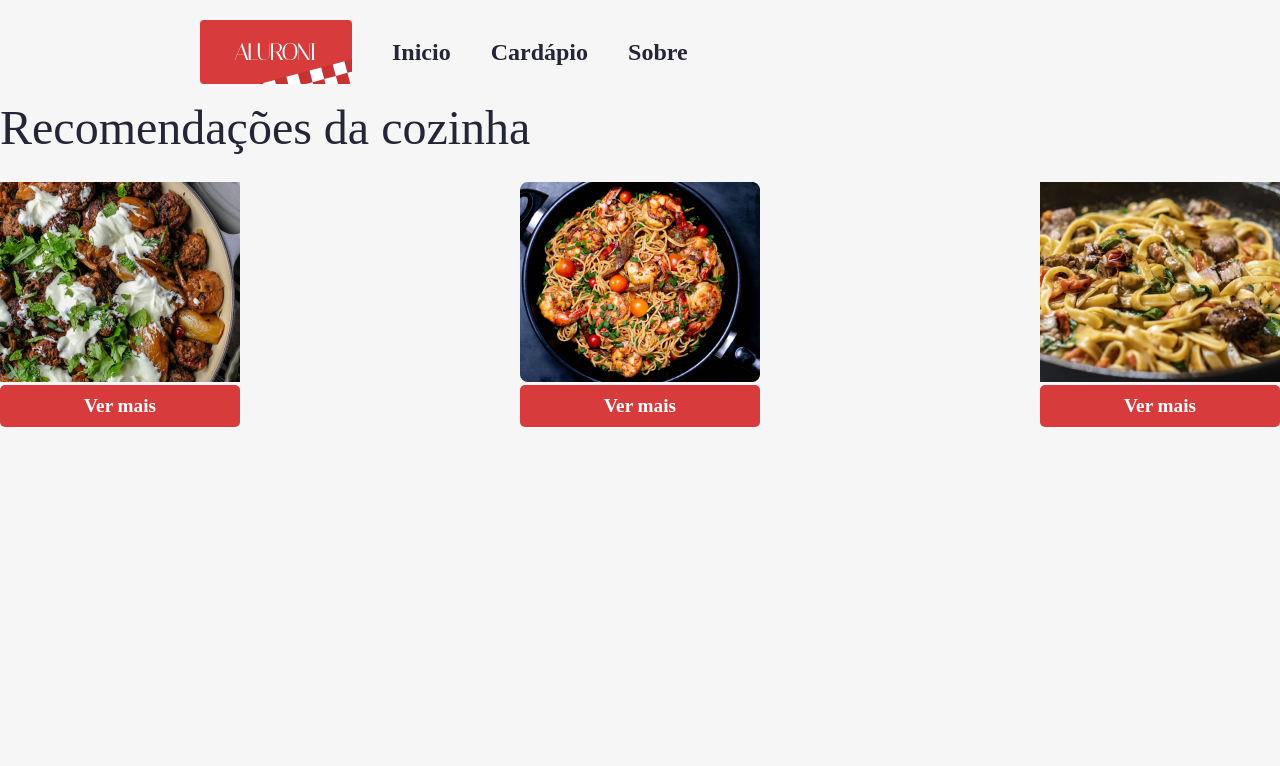
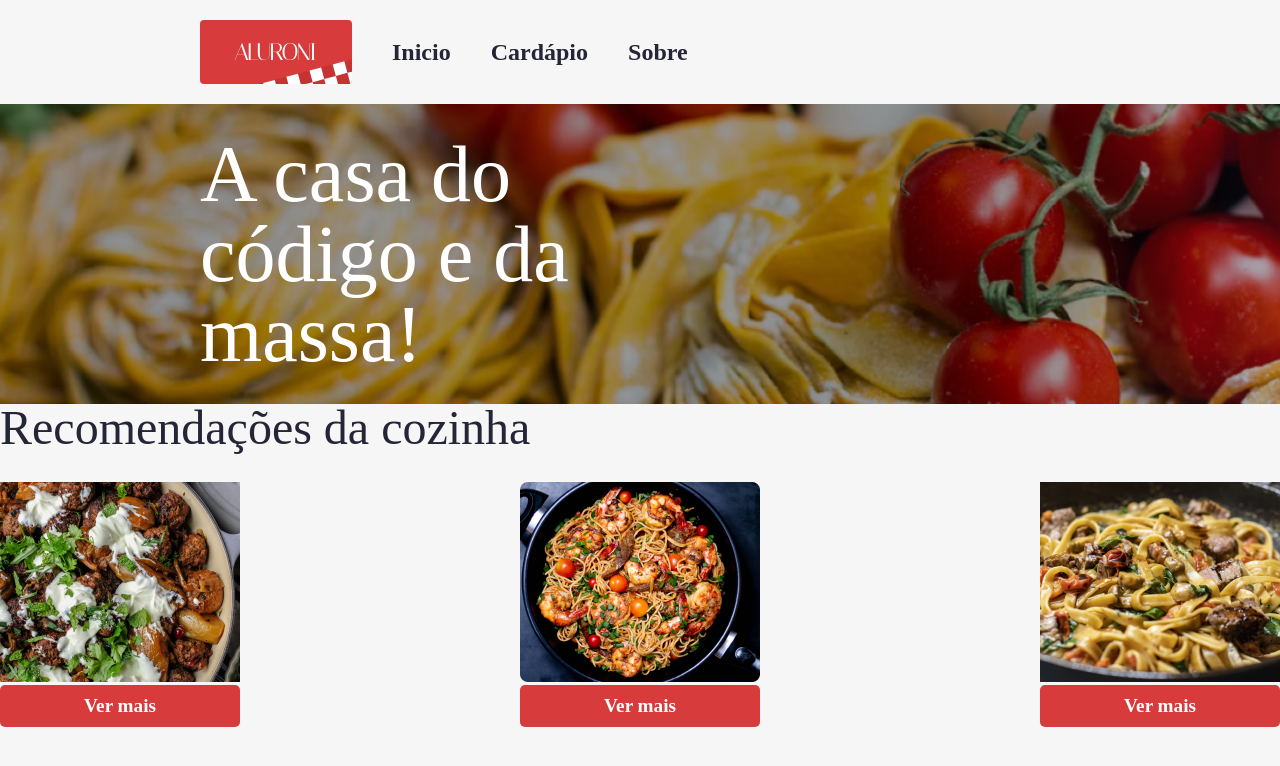
Before and after one commit to LucaPinheiro/aluroni, a React (Vite) app: page / in a window 1280 px wide. Shown: the top 766 px of the page. Built offline with nearby package versions, Linux system fonts and the light colour scheme; a web font is replaced by a local one.

Commit message:
separando o header

```diff
--- /dev/null
+++ b/src/Routes.module.scss
@@ -0,0 +1,27 @@
+@import "./styles/variaveis";
+@import "./styles/breakpoints";
+
+.header {
+  align-items: center;
+  background-image: url("./assets/cardapio/header.png");
+  background-size: cover;
+  background-repeat: no-repeat;
+  display: flex;
+  height: 300px;
+  padding: 0px $padding-horizontal;
+  @media (max-width: $desktop_xsm) {
+    padding: 0px $padding-horizontal-mobile;
+  }
+  @media (min-width: $desktop_xsm) and (max-width: $desktop_sm) {
+    padding: 0px $padding-horizontal-sm;
+  }
+  @media (min-width: $desktop_sm) and (max-width: $desktop_md) {
+    padding: 0px $padding-horizontal-md;
+  }
+  &__text {
+    color: white;
+    font-size: 5rem;
+    min-width: 400px;
+    width: 40%;
+  }
+}
--- a/src/pages/Cardapio/Cardapio.module.scss
+++ b/src/pages/Cardapio/Cardapio.module.scss
@@ -11,31 +11,6 @@
   }
   @media (min-width: $desktop_sm) and (max-width: $desktop_md) {
     padding: 20px $padding-horizontal-md;
-  }
-}
-
-.header {
-  align-items: center;
-  background-image: url("../../assets/cardapio/header.png");
-  background-size: cover;
-  background-repeat: no-repeat;
-  display: flex;
-  height: 300px;
-  padding: 0px $padding-horizontal;
-  @media (max-width: $desktop_xsm) {
-    padding: 0px $padding-horizontal-mobile;
-  }
-  @media (min-width: $desktop_xsm) and (max-width: $desktop_sm) {
-    padding: 0px $padding-horizontal-sm;
-  }
-  @media (min-width: $desktop_sm) and (max-width: $desktop_md) {
-    padding: 0px $padding-horizontal-md;
-  }
-  &__text {
-    color: white;
-    font-size: 5rem;
-    min-width: 400px;
-    width: 40%;
   }
 }
 
--- a/src/pages/Cardapio/index.tsx
+++ b/src/pages/Cardapio/index.tsx
@@ -10,10 +10,6 @@ export default function Cardapio() {
   const [filtro, setFiltro] = useState<number | null>(null);
   const [ordenador, setOrdenador] = useState("");
   return (
-    <main>
-      <header className={styles.header}>
-        <div className={styles.header__text}>A casa do código e da massa!</div>
-      </header>
     <section className={styles.cardapio}>
       <h3 className={styles.cardapio__titulo}>Cardápio</h3>
       <Buscador busca={busca} setBusca={setBusca} />
@@ -23,6 +19,5 @@ export default function Cardapio() {
         <Itens busca={busca} filtro={filtro} ordenador={ordenador} />
       </div>
     </section>
-    </main>
   );
 }
--- a/src/routes.tsx
+++ b/src/routes.tsx
@@ -2,15 +2,23 @@ import { BrowserRouter as Router, Routes, Route } from "react-router-dom";
 import Inicio from "./pages/Inicio";
 import Cardapio from "./pages/Cardapio";
 import Menu from "./components/Menu";
+import styles from "./Routes.module.scss";
 
 export default function AppRouter() {
   return (
+    <main>
       <Router>
         <Menu />
+        <header className={styles.header}>
+          <div className={styles.header__text}>
+            A casa do código e da massa!
+          </div>
+        </header>
         <Routes>
           <Route path="/" element={<Inicio />} />
           <Route path="/cardapio" element={<Cardapio />} />
         </Routes>
       </Router>
+    </main>
   );
 }
```
Lines whose indentation alone changed are shown as unchanged.
